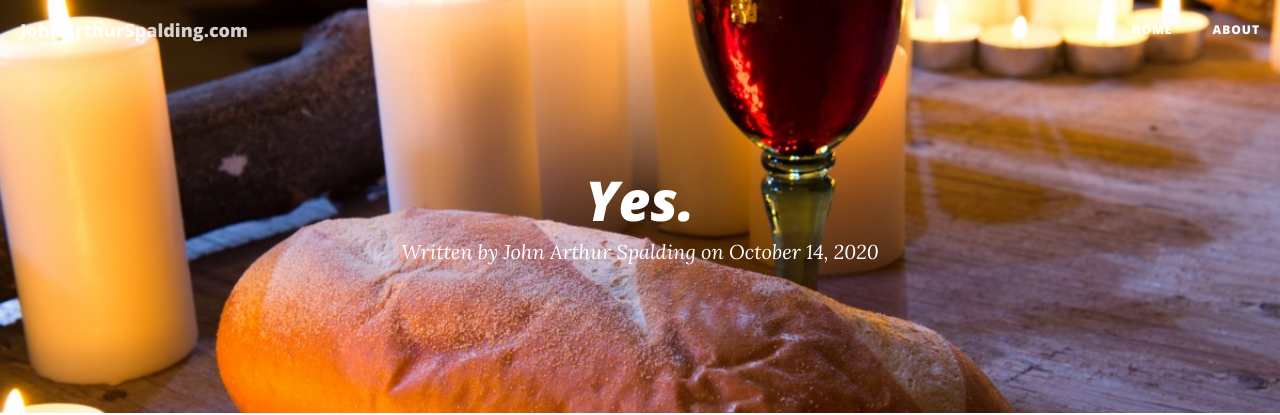
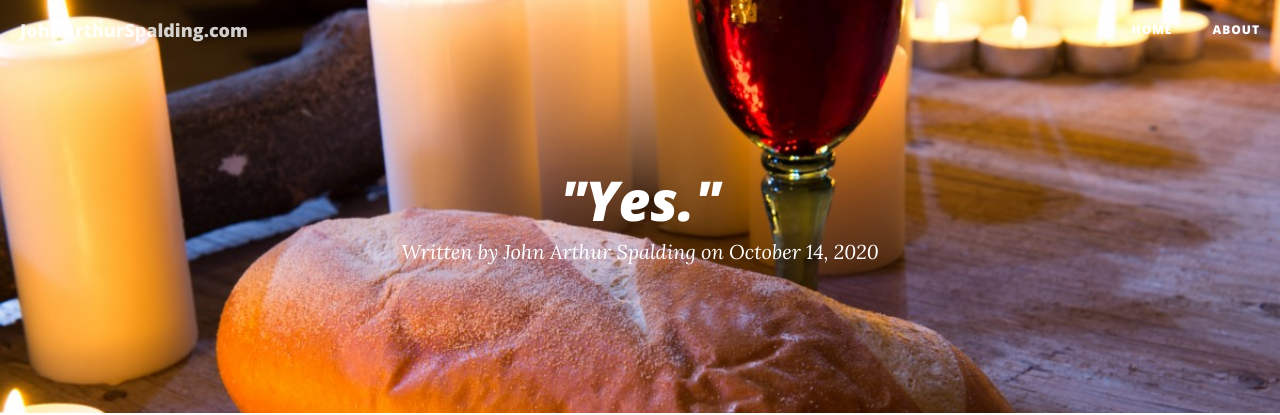
Before and after one commit to fotoetienne/johnarthurspalding, a Jekyll site: the page built from _posts/2020-10-14-yes.md, in a window 1280 px wide. Shown: the top 415 px of the page. Built offline with Jekyll 4.4.1, drawn with Linux system fonts in a browser that asks for light colours; nearby versions of some CDN libraries.

Commit message:
Update 2020-10-14-yes.md

```diff
--- a/_posts/2020-10-14-yes.md
+++ b/_posts/2020-10-14-yes.md
@@ -2,7 +2,7 @@
 date: '2020-10-14'
 header-img: img/communion_wine_bread.jpg
 published: true
-title: <i>Yes.</i>
+title: <i>"Yes."</i>
 ---
 
 
```
